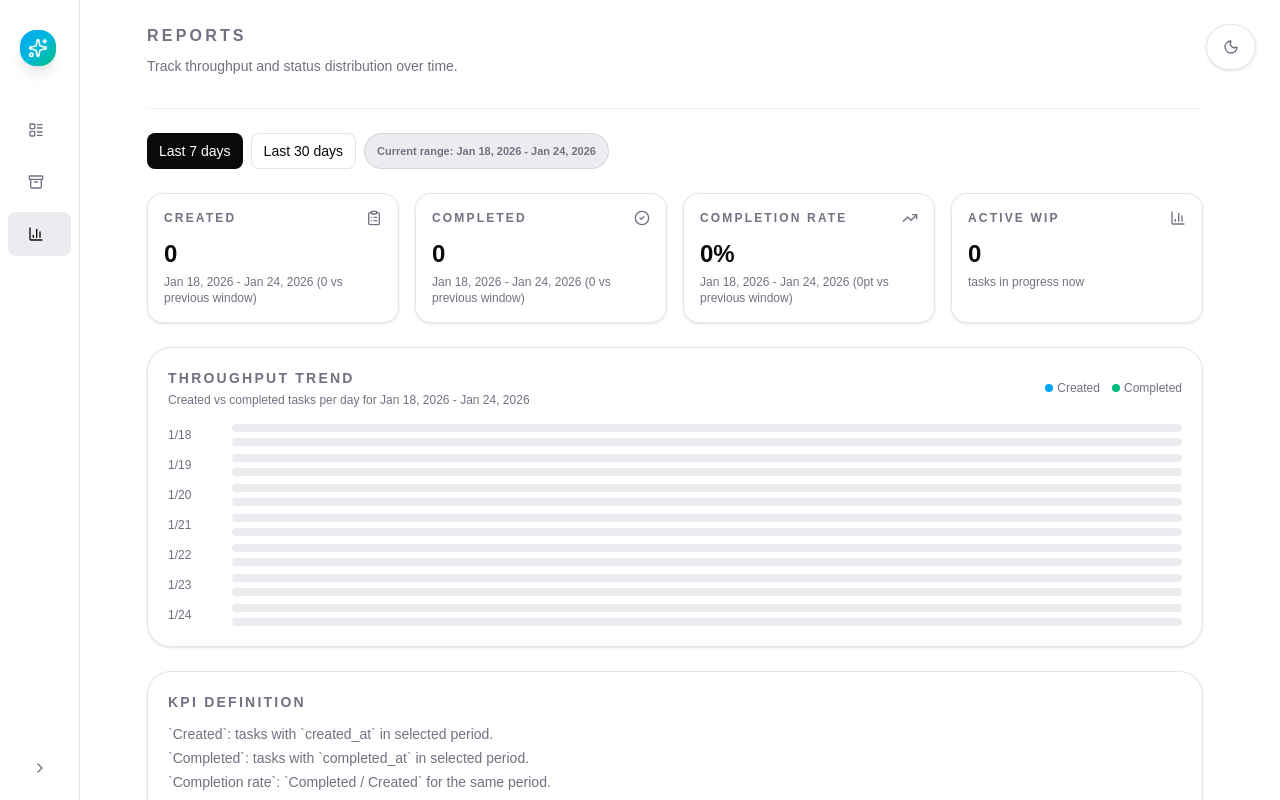
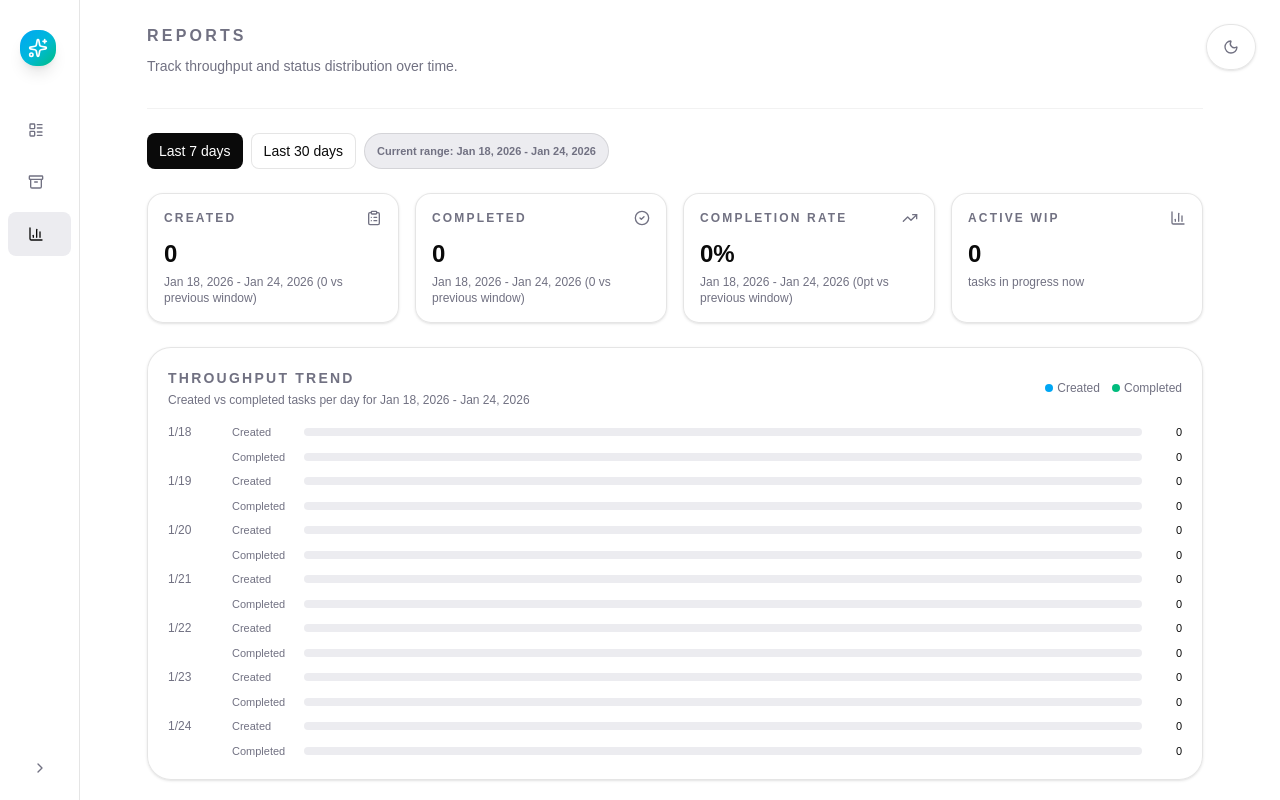
Before and after one commit to dev-minsoo/task-trail, a Next.js app: page /reports in a window 1280 px wide. Built offline with nearby package versions, Linux system fonts and the light colour scheme; no server answers; the database is empty.

Commit message:
feat(reports): improve throughput chart readability with labels and values

```diff
--- a/app/reports/page.tsx
+++ b/app/reports/page.tsx
@@ -359,17 +359,29 @@ function ReportsContent() {
                         const completedWidth =
                           maxDailyValue > 0 ? Math.round((point.completed / maxDailyValue) * 100) : 0;
                         return (
-                          <div key={point.key} className="grid grid-cols-[52px_1fr] items-center gap-3">
+                          <div key={point.key} className="grid grid-cols-[52px_1fr] items-start gap-3">
                             <span className="text-xs text-muted-foreground">{point.label}</span>
-                            <div className="space-y-1.5">
-                              <div className="h-2 rounded-full bg-muted">
-                                <div className="h-2 rounded-full bg-sky-500" style={{ width: `${createdWidth}%` }} />
+                            <div className="space-y-2">
+                              <div className="flex items-center gap-2">
+                                <span className="w-16 text-[11px] text-muted-foreground">Created</span>
+                                <div className="h-2 flex-1 rounded-full bg-muted">
+                                  <div className="h-2 rounded-full bg-sky-500" style={{ width: `${createdWidth}%` }} />
+                                </div>
+                                <span className="w-8 text-right text-[11px] font-medium text-foreground">
+                                  {point.created}
+                                </span>
                               </div>
-                              <div className="h-2 rounded-full bg-muted">
-                                <div
-                                  className="h-2 rounded-full bg-emerald-500"
-                                  style={{ width: `${completedWidth}%` }}
-                                />
+                              <div className="flex items-center gap-2">
+                                <span className="w-16 text-[11px] text-muted-foreground">Completed</span>
+                                <div className="h-2 flex-1 rounded-full bg-muted">
+                                  <div
+                                    className="h-2 rounded-full bg-emerald-500"
+                                    style={{ width: `${completedWidth}%` }}
+                                  />
+                                </div>
+                                <span className="w-8 text-right text-[11px] font-medium text-foreground">
+                                  {point.completed}
+                                </span>
                               </div>
                             </div>
                           </div>
```
